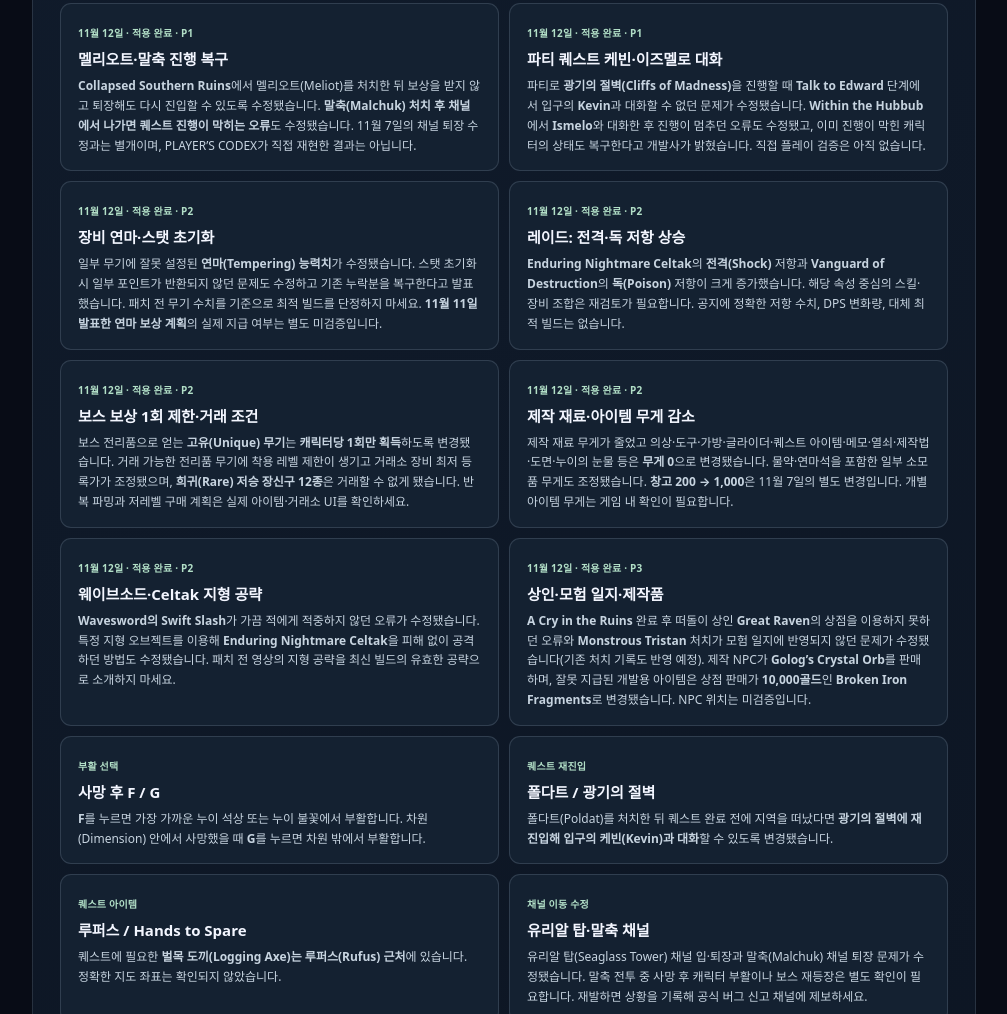
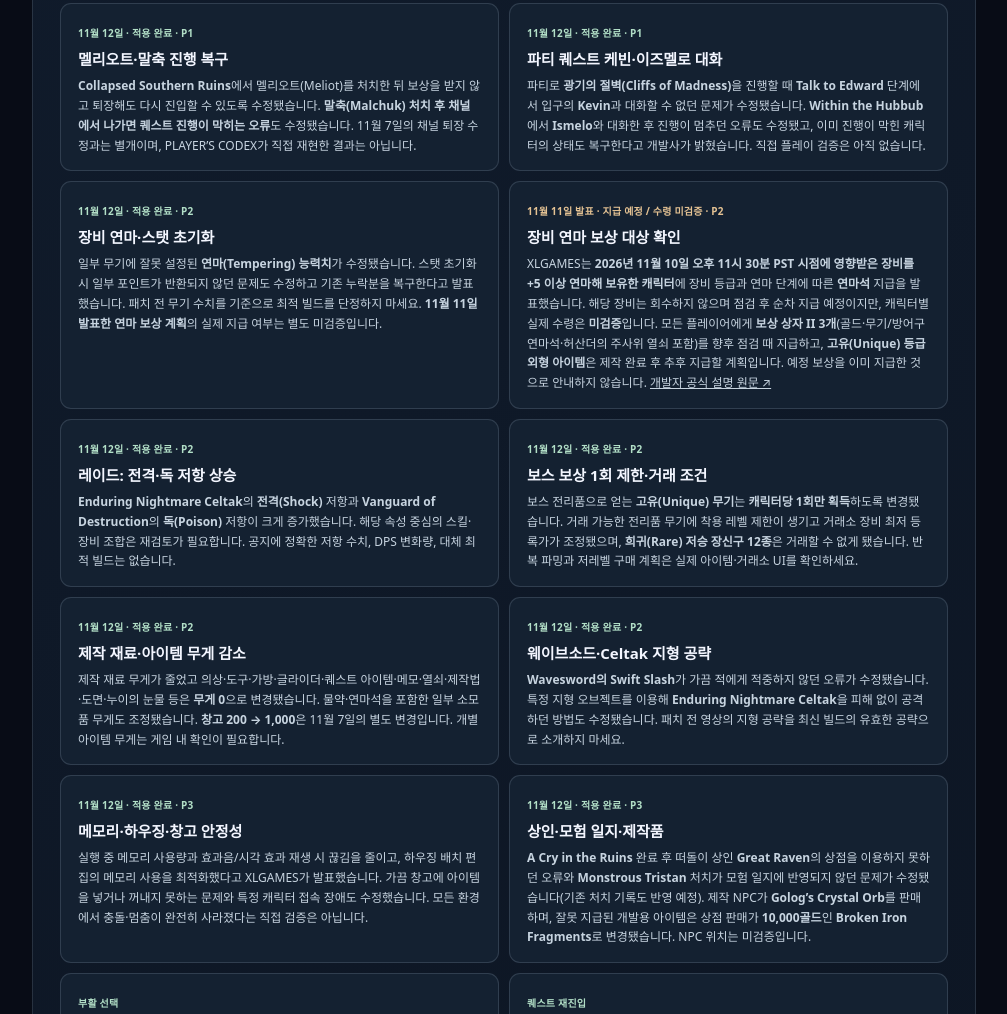
Before and after one commit to bumblev95/bumblev95.github.io, a plain HTML site: page player-codex/archeage-chronicles/guide/ko/index.html in a window 1280 px wide. Shown: the part 1922-2936 px from the top of the page, without its empty margins (254-1261 px from the left). Drawn offline with Linux system fonts and the light colour scheme.

Commit message:
docs(archeage): clarify Nov 11 temper compensation and Nov 12 stability fixes

```diff
--- a/player-codex/archeage-chronicles/guide/ko/index.html
+++ b/player-codex/archeage-chronicles/guide/ko/index.html
@@ -12,10 +12,12 @@
 <article class="pc-fix-card pc-fix-applied" id="nov12-dungeon-recovery" style="scroll-margin-top:85px"><span>11월 12일 · 적용 완료 · P1</span><h3>멜리오트·말축 진행 복구</h3><p><strong>Collapsed Southern Ruins</strong>에서 멜리오트(Meliot)를 처치한 뒤 보상을 받지 않고 퇴장해도 다시 진입할 수 있도록 수정됐습니다. <strong>말축(Malchuk) 처치 후 채널에서 나가면 퀘스트 진행이 막히는 오류</strong>도 수정됐습니다. 11월 7일의 채널 퇴장 수정과는 별개이며, PLAYER’S CODEX가 직접 재현한 결과는 아닙니다.</p></article>
 <article class="pc-fix-card pc-fix-applied"><span>11월 12일 · 적용 완료 · P1</span><h3>파티 퀘스트 케빈·이즈멜로 대화</h3><p>파티로 <strong>광기의 절벽(Cliffs of Madness)</strong>을 진행할 때 <strong>Talk to Edward</strong> 단계에서 입구의 <strong>Kevin</strong>과 대화할 수 없던 문제가 수정됐습니다. <strong>Within the Hubbub</strong>에서 <strong>Ismelo</strong>와 대화한 후 진행이 멈추던 오류도 수정됐고, 이미 진행이 막힌 캐릭터의 상태도 복구한다고 개발사가 밝혔습니다. 직접 플레이 검증은 아직 없습니다.</p></article>
 <article class="pc-fix-card pc-fix-applied"><span>11월 12일 · 적용 완료 · P2</span><h3>장비 연마·스탯 초기화</h3><p>일부 무기에 잘못 설정된 <strong>연마(Tempering) 능력치</strong>가 수정됐습니다. 스탯 초기화 시 일부 포인트가 반환되지 않던 문제도 수정하고 기존 누락분을 복구한다고 발표했습니다. 패치 전 무기 수치를 기준으로 최적 빌드를 단정하지 마세요. <strong>11월 11일 발표한 연마 보상 계획</strong>의 실제 지급 여부는 별도 미검증입니다.</p></article>
+<article class="pc-fix-card pc-fix-open" id="temper-compensation" style="scroll-margin-top:85px"><span>11월 11일 발표 · 지급 예정 / 수령 미검증 · P2</span><h3>장비 연마 보상 대상 확인</h3><p>XLGAMES는 <strong>2026년 11월 10일 오후 11시 30분 PST 시점에 영향받은 장비를 +5 이상 연마해 보유한 캐릭터</strong>에 장비 등급과 연마 단계에 따른 <strong>연마석</strong> 지급을 발표했습니다. 해당 장비는 회수하지 않으며 점검 후 순차 지급 예정이지만, 캐릭터별 실제 수령은 <strong>미검증</strong>입니다. 모든 플레이어에게 <strong>보상 상자 II 3개</strong>(골드·무기/방어구 연마석·허산더의 주사위 열쇠 포함)를 향후 점검 때 지급하고, <strong>고유(Unique) 등급 외형 아이템</strong>은 제작 완료 후 추후 지급할 계획입니다. 예정 보상을 이미 지급한 것으로 안내하지 않습니다. <a href="https://steamcommunity.com/ogg/3218230/announcements/detail/667256037088165903" target="_blank" rel="noopener noreferrer">개발자 공식 설명 원문 ↗</a></p></article>
 <article class="pc-fix-card pc-fix-applied" id="raid-resistance" style="scroll-margin-top:85px"><span>11월 12일 · 적용 완료 · P2</span><h3>레이드: 전격·독 저항 상승</h3><p><strong>Enduring Nightmare Celtak</strong>의 <strong>전격(Shock)</strong> 저항과 <strong>Vanguard of Destruction</strong>의 <strong>독(Poison)</strong> 저항이 크게 증가했습니다. 해당 속성 중심의 스킬·장비 조합은 재검토가 필요합니다. 공지에 정확한 저항 수치, DPS 변화량, 대체 최적 빌드는 없습니다.</p></article>
 <article class="pc-fix-card pc-fix-applied"><span>11월 12일 · 적용 완료 · P2</span><h3>보스 보상 1회 제한·거래 조건</h3><p>보스 전리품으로 얻는 <strong>고유(Unique) 무기</strong>는 <strong>캐릭터당 1회만 획득</strong>하도록 변경됐습니다. 거래 가능한 전리품 무기에 착용 레벨 제한이 생기고 거래소 장비 최저 등록가가 조정됐으며, <strong>희귀(Rare) 저승 장신구 12종</strong>은 거래할 수 없게 됐습니다. 반복 파밍과 저레벨 구매 계획은 실제 아이템·거래소 UI를 확인하세요.</p></article>
 <article class="pc-fix-card pc-fix-applied"><span>11월 12일 · 적용 완료 · P2</span><h3>제작 재료·아이템 무게 감소</h3><p>제작 재료 무게가 줄었고 의상·도구·가방·글라이더·퀘스트 아이템·메모·열쇠·제작법·도면·누이의 눈물 등은 <strong>무게 0</strong>으로 변경됐습니다. 물약·연마석을 포함한 일부 소모품 무게도 조정됐습니다. <strong>창고 200 → 1,000</strong>은 11월 7일의 별도 변경입니다. 개별 아이템 무게는 게임 내 확인이 필요합니다.</p></article>
 <article class="pc-fix-card pc-fix-applied"><span>11월 12일 · 적용 완료 · P2</span><h3>웨이브소드·Celtak 지형 공략</h3><p><strong>Wavesword의 Swift Slash</strong>가 가끔 적에게 적중하지 않던 오류가 수정됐습니다. 특정 지형 오브젝트를 이용해 <strong>Enduring Nightmare Celtak</strong>을 피해 없이 공격하던 방법도 수정됐습니다. 패치 전 영상의 지형 공략을 최신 빌드의 유효한 공략으로 소개하지 마세요.</p></article>
+<article class="pc-fix-card pc-fix-applied"><span>11월 12일 · 적용 완료 · P3</span><h3>메모리·하우징·창고 안정성</h3><p>실행 중 메모리 사용량과 효과음/시각 효과 재생 시 끊김을 줄이고, 하우징 배치 편집의 메모리 사용을 최적화했다고 XLGAMES가 발표했습니다. 가끔 창고에 아이템을 넣거나 꺼내지 못하는 문제와 특정 캐릭터 접속 장애도 수정했습니다. 모든 환경에서 충돌·멈춤이 완전히 사라졌다는 직접 검증은 아닙니다.</p></article>
 <article class="pc-fix-card pc-fix-applied"><span>11월 12일 · 적용 완료 · P3</span><h3>상인·모험 일지·제작품</h3><p><strong>A Cry in the Ruins</strong> 완료 후 떠돌이 상인 <strong>Great Raven</strong>의 상점을 이용하지 못하던 오류와 <strong>Monstrous Tristan</strong> 처치가 모험 일지에 반영되지 않던 문제가 수정됐습니다(기존 처치 기록도 반영 예정). 제작 NPC가 <strong>Golog’s Crystal Orb</strong>를 판매하며, 잘못 지급된 개발용 아이템은 상점 판매가 <strong>10,000골드</strong>인 <strong>Broken Iron Fragments</strong>로 변경됐습니다. NPC 위치는 미검증입니다.</p></article>
 <article class="pc-fix-card pc-fix-applied" id="respawn" style="scroll-margin-top:85px"><span>부활 선택</span>
 <h3>사망 후 F / G</h3>
```
